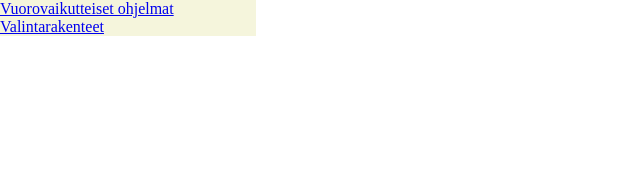
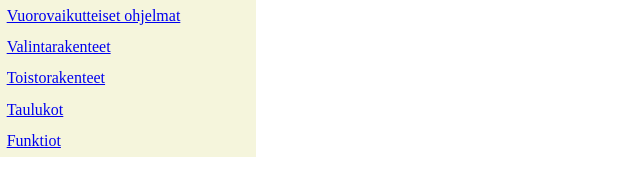
Before and after one commit to jopakka/Web-tekniikat_javascript, a plain HTML site: page index.html in a window 1280 px wide. Shown: the whole page, without its empty margins (0-640 px from the left). Drawn offline with Linux system fonts and the light colour scheme.

Commit message:
Javascript tehtäviä

```diff
--- a/index.html
+++ b/index.html
@@ -8,9 +8,10 @@
     <link rel="stylesheet" href="styles.css">
 </head>
 <body>
-    <div id="linkDiv"></div>
-    <div id="tehtavaDiv"></div>
-
+    <div class="mainContent">
+        <div id="linkDiv"></div>
+        <div id="tehtavaDiv"></div>
+    </div>
     <script>folders()</script>
 </body>
 </html>
--- a/scripts.js
+++ b/scripts.js
@@ -44,12 +44,7 @@ function subLinks(myJson) {
     ul.appendChild(innerUl);
     for(let i = 0; i < myJson.links.length; i++){
         let innerLi = document.createElement("li");
-        innerLi.innerHTML = "<a href='javascript:void(0);'>" + "Tehtävä " + (i + 1) + "</a>";
-        li.addEventListener("click", function() {
-            let iframe = document.createElement("iframe");
-            iframe.src = myJson.links[i];
-            document.getElementById("tehtavaDiv").appendChild(iframe);
-        });
+        innerLi.innerHTML = "<a href='" + myJson.links[i] + "'>" + "Tehtävä " + (i + 1) + "</a>";
         innerUl.appendChild(innerLi);
     }
 }
--- a/styles.css
+++ b/styles.css
@@ -1,11 +1,15 @@
 body {
     padding: 0;
     margin: 0;
+    height: 200px;
+}
+
+.mainContent {
+    margin: auto;
 }
 
 #linkDiv {
     width: 20%;
-    height: 100%;
     background-color: aqua;
     margin: 0 auto 0 0;
     padding: 0;
@@ -19,4 +23,5 @@ body {
 
 #linkDiv li {
     background-color: beige;
+    padding: 5pt;
 }
--- a/tehtavat.json
+++ b/tehtavat.json
@@ -16,7 +16,48 @@
     {
         "name": "Valintarakenteet",
         "links": [
-            "valintarakenteet/tehtava1/tehtava1.html"
+            "valintarakenteet/tehtava1/tehtava1.html",
+            "valintarakenteet/tehtava2/tehtava2.html",
+            "valintarakenteet/tehtava3/tehtava3.html",
+            "valintarakenteet/tehtava4/tehtava4.html",
+            "valintarakenteet/tehtava5/tehtava5.html",
+            "valintarakenteet/tehtava6/tehtava6.html"
+        ]
+    },
+    {
+        "name": "Toistorakenteet",
+        "links": [
+            "toistorakenteet/tehtava1/tehtava1.html",
+            "toistorakenteet/tehtava2/tehtava2.html",
+            "toistorakenteet/tehtava3/tehtava3.html",
+            "toistorakenteet/tehtava4/tehtava4.html",
+            "toistorakenteet/tehtava5/tehtava5.html",
+            "toistorakenteet/tehtava6/tehtava6.html",
+            "toistorakenteet/tehtava7/tehtava7.html"
+        ]
+    },
+    {
+        "name": "Taulukot",
+        "links": [
+            "taulukot/tehtava1/tehtava1.html",
+            "taulukot/tehtava2/tehtava2.html",
+            "taulukot/tehtava3/tehtava3.html",
+            "taulukot/tehtava4/tehtava4.html",
+            "taulukot/tehtava5/tehtava5.html",
+            "taulukot/tehtava6/tehtava6.html",
+            "taulukot/tehtava7/tehtava7.html"
+        ]
+    },
+    {
+        "name": "Funktiot",
+        "links": [
+            "funktiot/tehtava1/tehtava1.html",
+            "funktiot/tehtava2/tehtava2.html",
+            "funktiot/tehtava3/tehtava3.html",
+            "funktiot/tehtava4/tehtava4.html",
+            "funktiot/tehtava5/tehtava5.html",
+            "funktiot/tehtava6/tehtava6.html",
+            "funktiot/tehtava7/tehtava7.html"
         ]
     }
 ]
```
